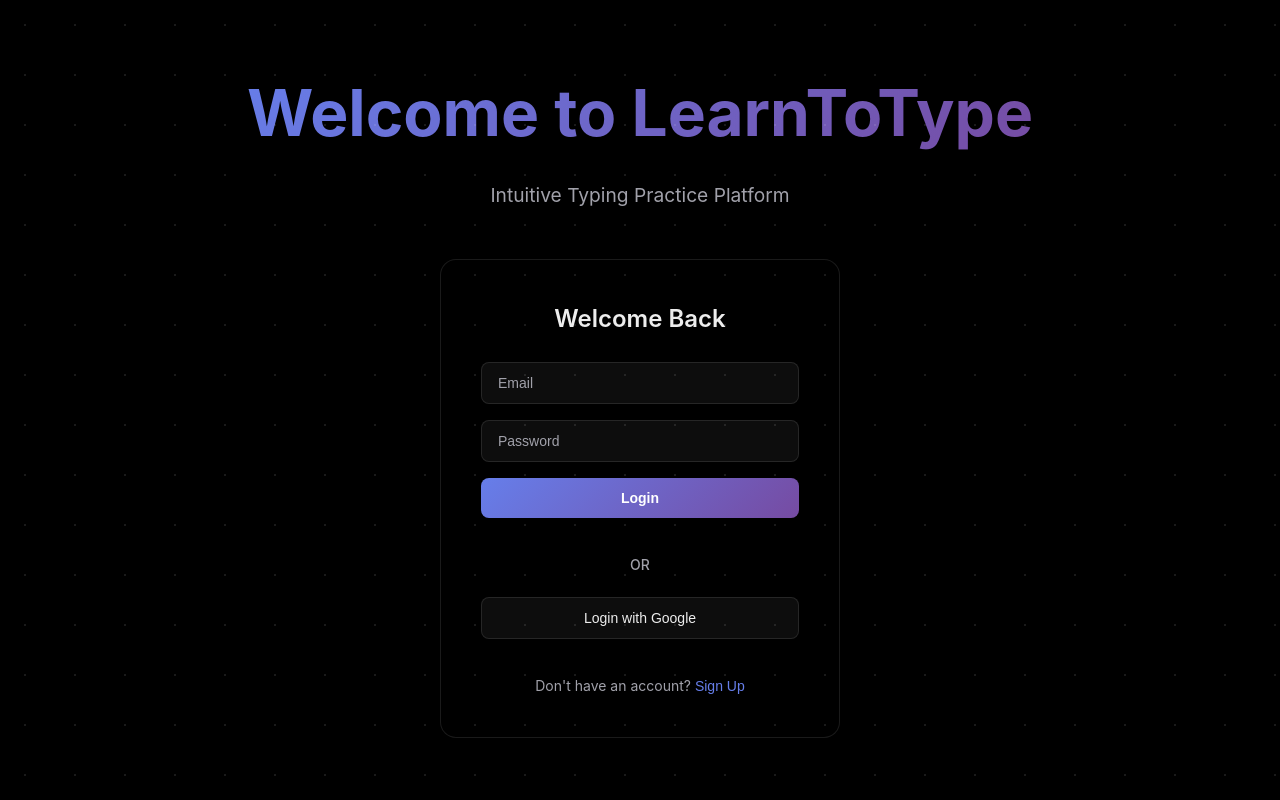
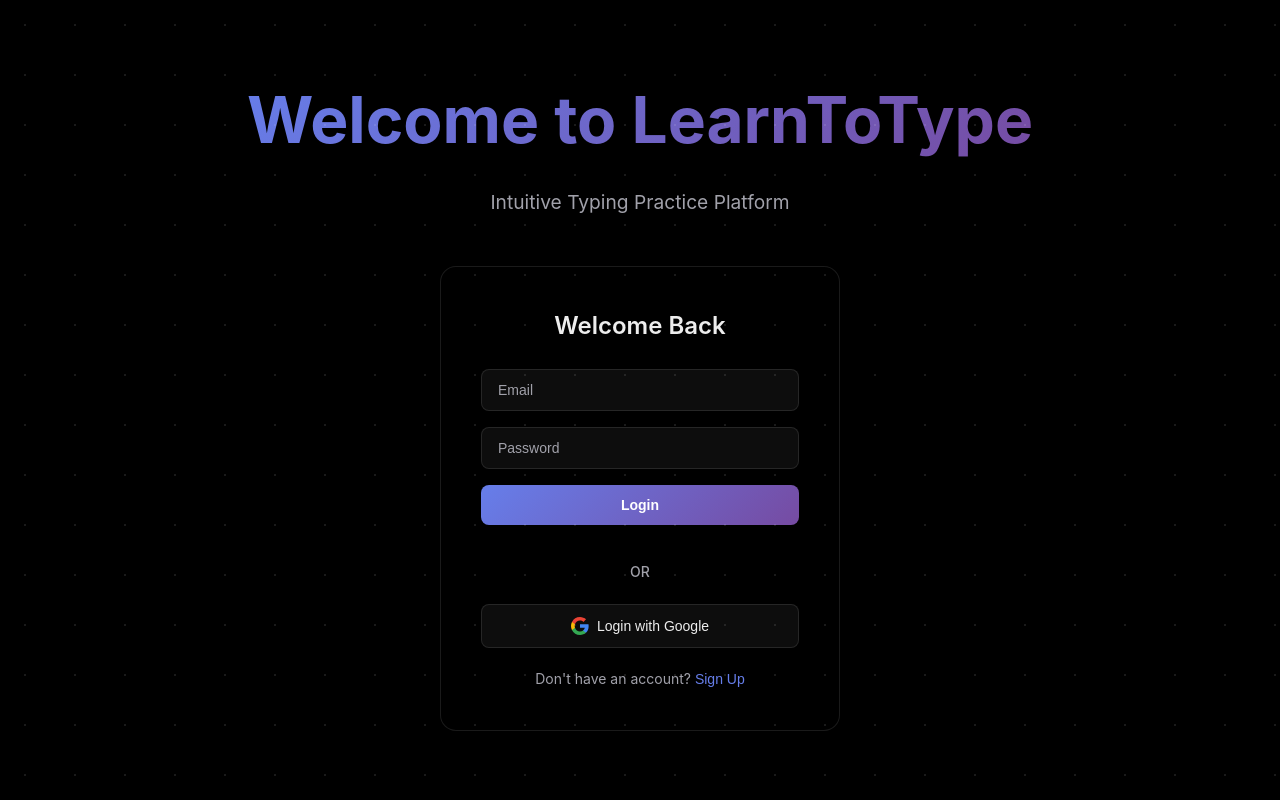
Before and after one commit to andreasparamo/capstone-project, a Next.js app: page / in a window 1280 px wide. Built offline with nearby package versions, Linux system fonts and the light colour scheme; no server answers.

Commit message:
Added placeholder for leaderboards, added google icon to login with google button

```diff
--- a/src/app/globals.css
+++ b/src/app/globals.css
@@ -220,6 +220,9 @@
   font-weight: 500;
   cursor: pointer;
   transition: all 0.2s ease;
+  display: flex;
+  align-items: center;
+  justify-content: center;
 }
 
 .google-btn:hover:not(:disabled) {
--- a/src/app/page.js
+++ b/src/app/page.js
@@ -97,6 +97,14 @@
           className="google-btn"
           disabled={loading}
         >
+          <svg width="18" height="18" viewBox="0 0 18 18" xmlns="http://www.w3.org/2000/svg" style={{ marginRight: '8px' }}>
+            <g fill="none" fillRule="evenodd">
+              <path d="M17.64 9.205c0-.639-.057-1.252-.164-1.841H9v3.481h4.844a4.14 4.14 0 0 1-1.796 2.716v2.259h2.908c1.702-1.567 2.684-3.875 2.684-6.615z" fill="#4285F4"/>
+              <path d="M9 18c2.43 0 4.467-.806 5.956-2.18l-2.908-2.259c-.806.54-1.837.86-3.048.86-2.344 0-4.328-1.584-5.036-3.711H.957v2.332A8.997 8.997 0 0 0 9 18z" fill="#34A853"/>
+              <path d="M3.964 10.71A5.41 5.41 0 0 1 3.682 9c0-.593.102-1.17.282-1.71V4.958H.957A8.996 8.996 0 0 0 0 9c0 1.452.348 2.827.957 4.042l3.007-2.332z" fill="#FBBC05"/>
+              <path d="M9 3.58c1.321 0 2.508.454 3.44 1.345l2.582-2.58C13.463.891 11.426 0 9 0A8.997 8.997 0 0 0 .957 4.958L3.964 7.29C4.672 5.163 6.656 3.58 9 3.58z" fill="#EA4335"/>
+            </g>
+          </svg>
           Login with Google
         </button>
 
--- a/src/components/Navbar.js
+++ b/src/components/Navbar.js
@@ -94,7 +94,7 @@
                 <Link href="/leaderboard">Leaderboard</Link>
               </li>
               <li>
-                <Link href="/dashboard">Progress</Link>
+                <Link href="/progress">Progress</Link>
               </li>
             </ul>
           </nav>
```
Also changed, not shown: src/app/leaderboard/page.js (added, +19 -0 lines), src/app/progress/page.js (renamed from src/app/dashboard/page.js).
